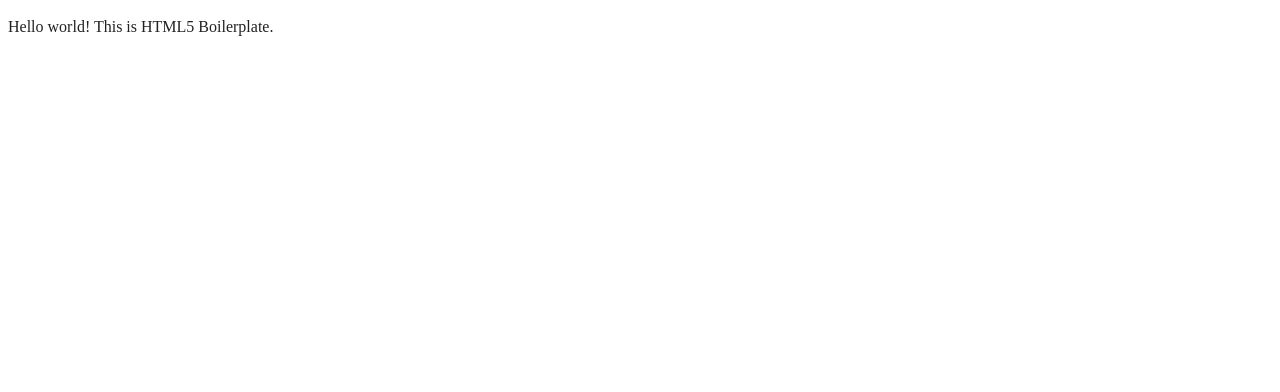
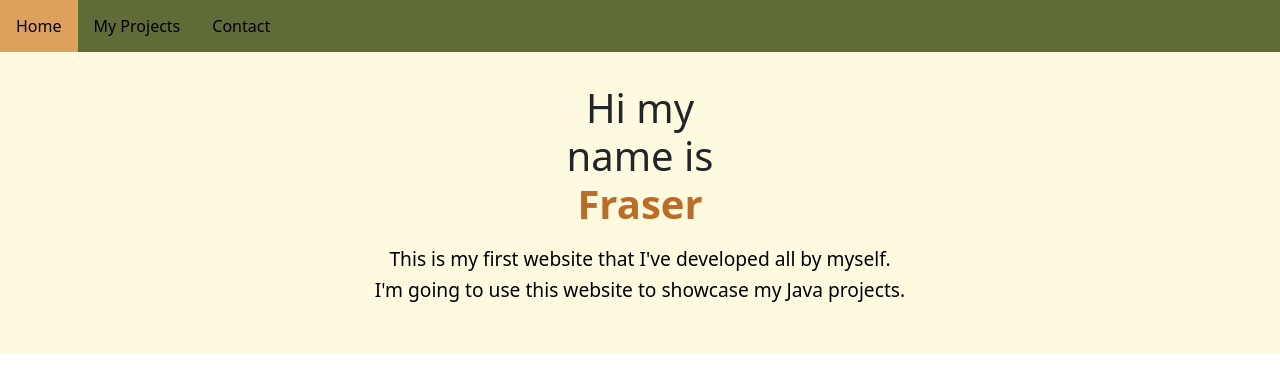
Before and after one commit to fbarron/Java-Portfolio-Website, a website built with webpack: page index.html in a window 1280 px wide. Built offline with nearby package versions, Linux system fonts and the light colour scheme.

Commit message:
Started Website Design, Basic Colour Palette

```diff
--- a/css/style.css
+++ b/css/style.css
@@ -83,6 +83,71 @@
 /* ==========================================================================
    Author's custom styles
    ========================================================================== */
+
+:root{
+  --primary-colour: #606C38;
+  --secondary-colour: #DDA15E;
+  --accent-colour: #BC6C25;
+  --background-colour: #FEFAE0;
+  --dark-text-colour: #000000;
+  --light-text-colour: #ffffff;
+}
+
+/* Nav-Bar styling */
+ul{
+  list-style-type: none;
+  margin: 0;
+  padding: 0;
+  overflow: hidden;
+  background-color: var(--primary-colour);
+}
+
+li{
+  float: left;
+}
+
+li a{
+  display: block;
+  color: var(--dark-text-colour);
+  text-align: center;
+  padding: 14px 16px;
+  text-decoration: none;
+}
+
+li a:hover{
+  background-color: var(--secondary-colour);
+}
+
+li a:active{
+  background-color: var(--secondary-colour);
+}
+
+/* HomePage - Hero Section */
+.hero{
+  background-color: var(--background-colour);
+  padding: 2rem;
+  text-align: center;
+}
+
+.hero__title{
+  font-size: 2.5rem;
+  margin-bottom: 1rem;
+}
+
+.hero__line-break{
+  display: block;
+}
+
+.hero__highlight{
+  color: var(--accent-colour);
+}
+
+.hero__description{
+  font-size: 1.2rem;
+  color: var(--dark-text-colour);
+  line-height: 1.6;
+}
+
 
 /* ==========================================================================
    Helper classes
--- a/index.html
+++ b/index.html
@@ -4,7 +4,8 @@
 <head>
   <meta charset="utf-8">
   <meta name="viewport" content="width=device-width, initial-scale=1">
-  <title></title>
+  <title>Home</title>
+  <link href="https://cdn.jsdelivr.net/npm/bootstrap@5.3.3/dist/css/bootstrap.min.css" rel="stylesheet" integrity="sha384-QWTKZyjpPEjISv5WaRU9OFeRpok6YctnYmDr5pNlyT2bRjXh0JMhjY6hW+ALEwIH" crossorigin="anonymous">
   <link rel="stylesheet" href="css/style.css">
   <meta name="description" content="">
 
@@ -25,8 +26,32 @@
 <body>
 
   <!-- Add your site or application content here -->
-  <p>Hello world! This is HTML5 Boilerplate.</p>
+  <header>
+    <nav>
+      <ul>
+        <li><a href="index.html">Home</a></li>
+        <li><a href="projects.html">My Projects</a></li>
+        <li><a href="contact-me.html">Contact</a></li>
+      </ul>
+    </nav>
+  </header>
+
+  <section class="hero">
+    <div class="hero__content">
+      <h1 class="hero__title">
+        Hi my <span class="hero__line-break">name is</span>
+        <strong class="hero__highlight">Fraser</strong>
+      </h1>
+      <p class="hero__description">
+        This is my first website that I've developed all by myself.<br>
+        I'm going to use this website to showcase my Java projects.
+      </p>
+    </div>
+  </section>
+
+
   <script src="js/app.js"></script>
+  <script src="https://cdn.jsdelivr.net/npm/bootstrap@5.3.3/dist/js/bootstrap.bundle.min.js" integrity="sha384-YvpcrYf0tY3lHB60NNkmXc5s9fDVZLESaAA55NDzOxhy9GkcIdslK1eN7N6jIeHz" crossorigin="anonymous"></script>
 
 </body>
 
```
Also changed, not shown: contact-me.html (added, +44 -0 lines), projects.html (added, +45 -0 lines).
